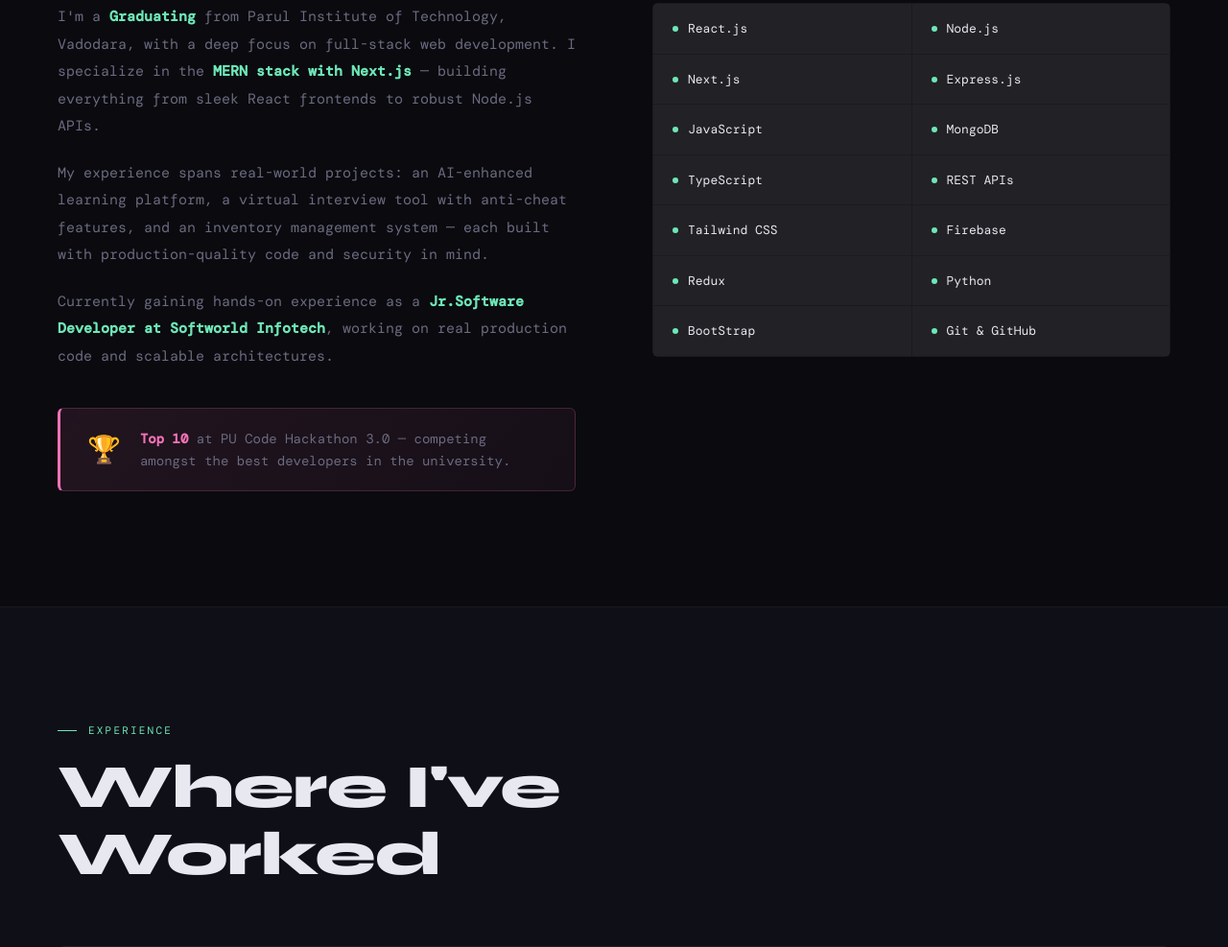
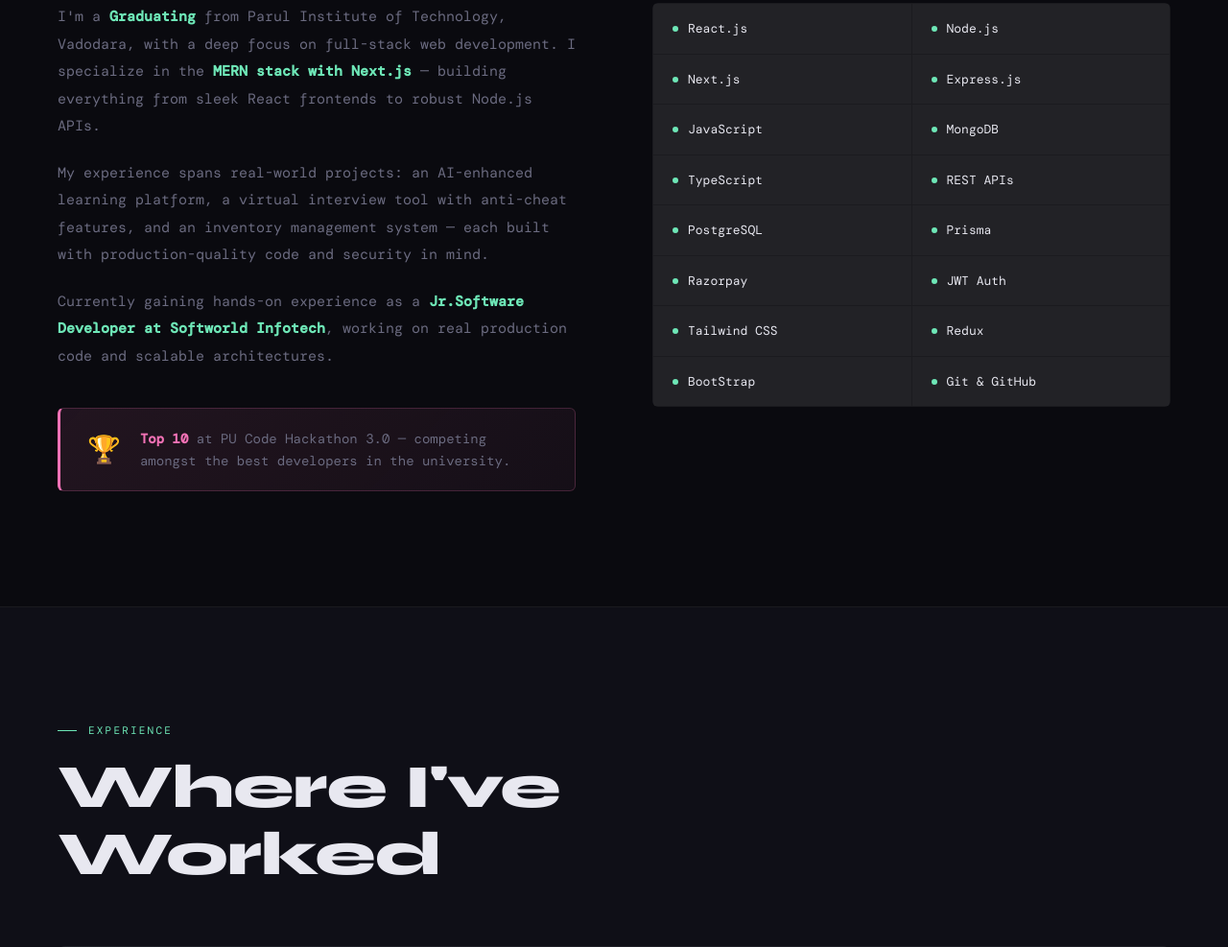
Before and after one commit to kdv9904/portfolio, a plain HTML site: page index.html in a window 1280 px wide. Shown: the part 1150-2137 px from the top of the page at 96% size. Drawn offline with nearby package versions, Linux system fonts and the light colour scheme; a web font is replaced by a local one.

Commit message:
change skill section

```diff
--- a/index.html
+++ b/index.html
@@ -1496,16 +1496,22 @@
               <div class="skill-dot"></div>REST APIs
             </div>
             <div class="skill-item">
+              <div class="skill-dot"></div>PostgreSQL
+            </div>
+            <div class="skill-item">
+              <div class="skill-dot"></div>Prisma
+            </div>
+            <div class="skill-item">
+              <div class="skill-dot"></div>Razorpay
+            </div>
+            <div class="skill-item">
+              <div class="skill-dot"></div>JWT Auth
+            </div>
+            <div class="skill-item">
               <div class="skill-dot"></div>Tailwind CSS
             </div>
             <div class="skill-item">
-              <div class="skill-dot"></div>Firebase
-            </div>
-            <div class="skill-item">
               <div class="skill-dot"></div>Redux
-            </div>
-            <div class="skill-item">
-              <div class="skill-dot"></div>Python
             </div>
             <div class="skill-item">
               <div class="skill-dot"></div>BootStrap
```
